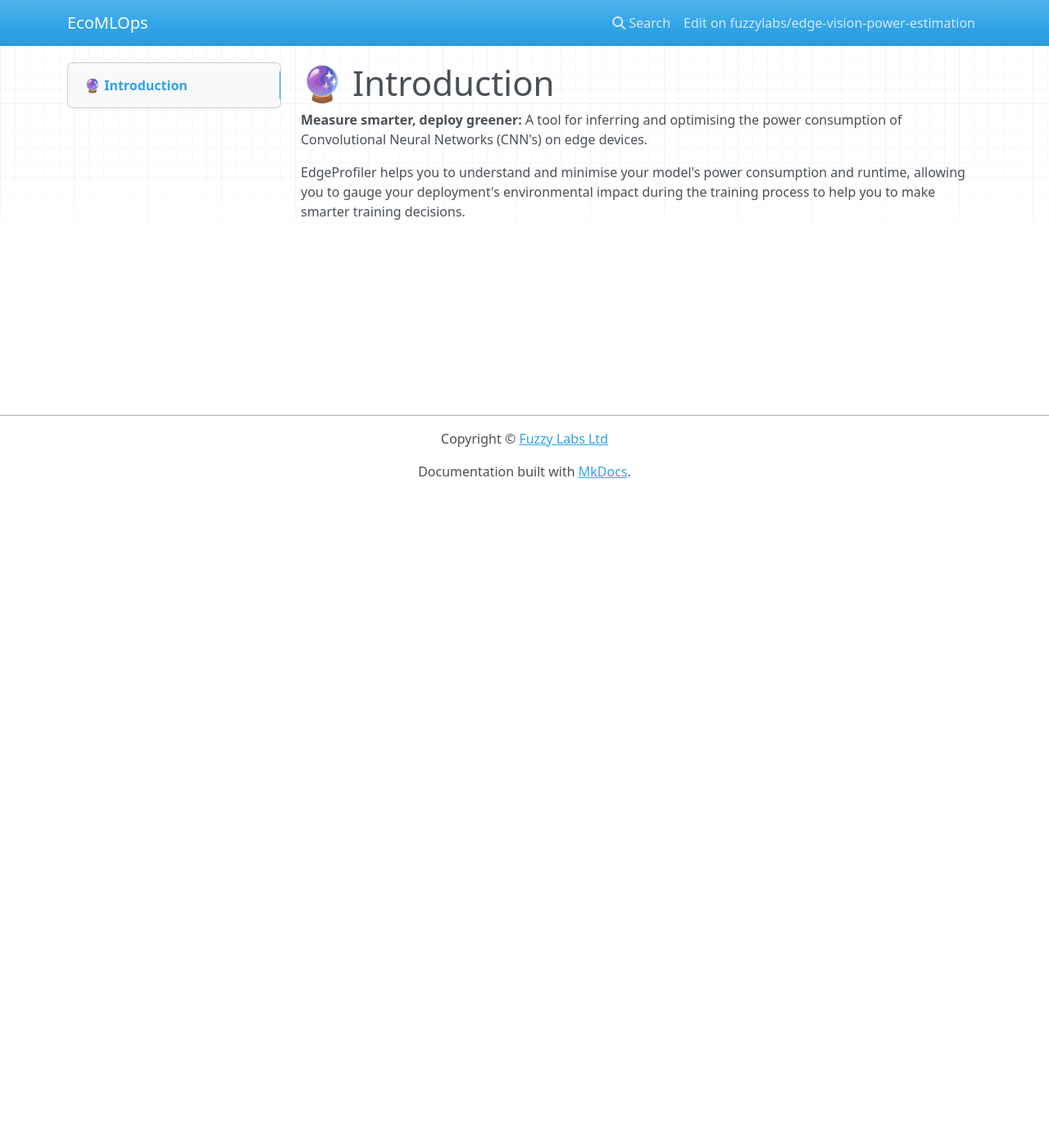
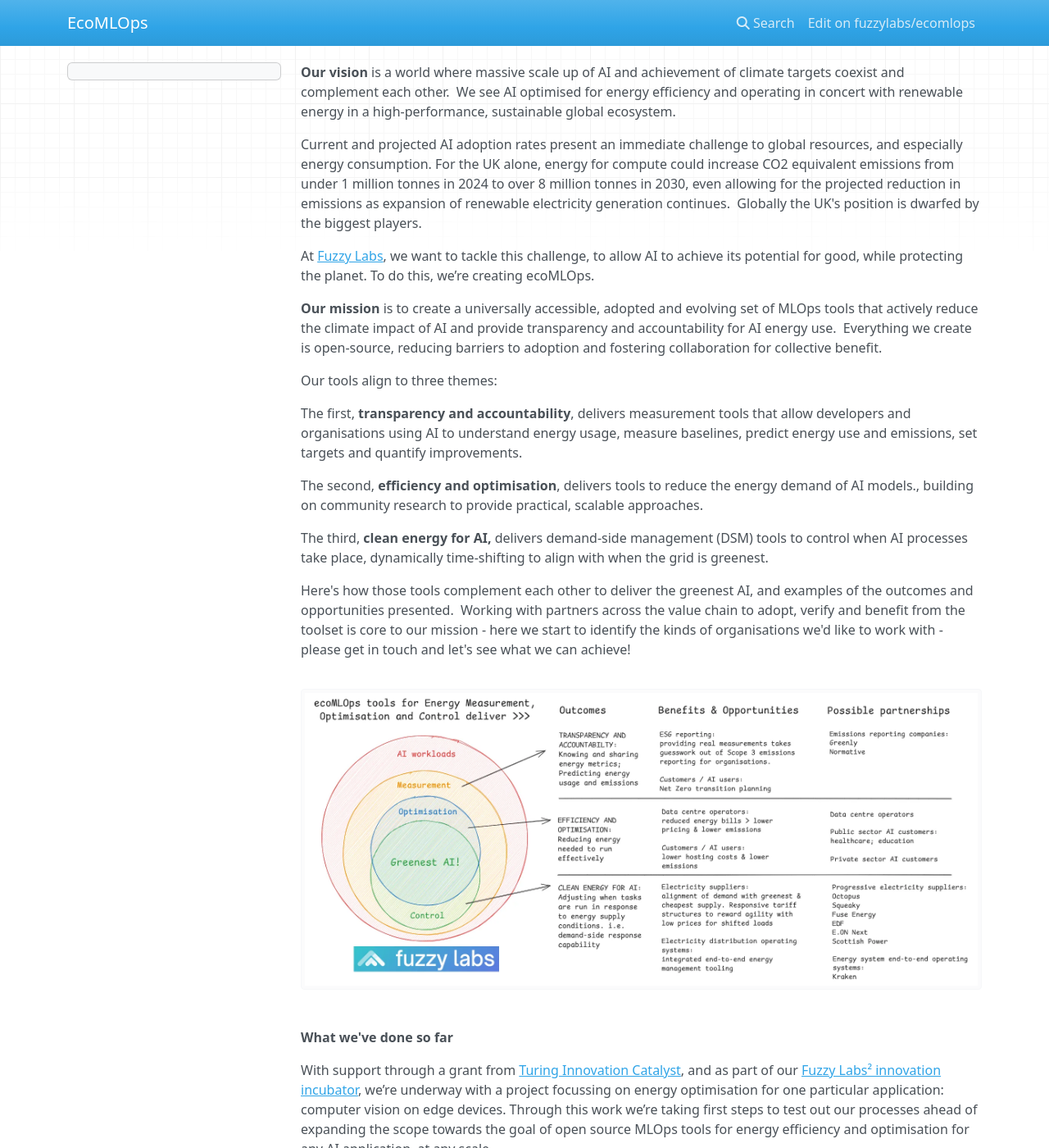
Before and after one commit to fuzzylabs/edge-vision-power-estimation, an MkDocs documentation site: the page built from website/index.md, in a window 1280 px wide and 1400 px high. Shown: the whole window at 82% size. Built offline with MkDocs 1.6.1, drawn with Linux system fonts in a browser that asks for light colours; nearby versions of some CDN libraries; some of the changed text lies outside the part shown.

Commit message:
Import website content and separate it from the docs

```diff
--- a/docs/index.md
+++ /dev/null
@@ -1,5 +0,0 @@
-# 🔮 Introduction
-
-**Measure smarter, deploy greener:** A tool for inferring and optimising the power consumption of Convolutional Neural Networks (CNN's) on edge devices.
-
-EdgeProfiler helps you to understand and minimise your model's power consumption and runtime, allowing you to gauge your deployment's environmental impact during the training process to help you to make smarter training decisions.
--- a/mkdocs.yml
+++ b/mkdocs.yml
@@ -1,8 +1,10 @@
 site_name: "EcoMLOps"
-site_description: A tool for inferring and optimising the power consumption of Convolutional Neural Networks (CNN's) on edge devices.
+site_description: AI scale up for net zero
 
-repo_name: fuzzylabs/edge-vision-power-estimation
-repo_url: https://github.com/fuzzylabs/edge-vision-power-estimation
+repo_name: fuzzylabs/ecomlops
+repo_url: https://github.com/fuzzylabs/ecomlops
+
+docs_dir: website
 
 nav:
   - Introduction: 'index.md'
--- /dev/null
+++ b/website/index.md
@@ -0,0 +1,29 @@
+**Our vision** is a world where massive scale up of AI and achievement of climate targets coexist and complement each other.  We see AI optimised for energy efficiency and operating in concert with renewable energy in a high-performance, sustainable global ecosystem.
+
+Current and projected AI adoption rates present an immediate challenge to global resources, and especially energy consumption. For the UK alone, energy for compute could increase CO2 equivalent emissions from under 1 million tonnes in 2024 to over 8 million tonnes in 2030, even allowing for the projected reduction in emissions as expansion of renewable electricity generation continues.  Globally the UK's position is dwarfed by the biggest players.
+
+At [Fuzzy Labs](https://www.fuzzylabs.ai/), we want to tackle this challenge, to allow AI to achieve its potential for good, while protecting the planet. To do this, we’re creating ecoMLOps.
+
+**Our mission** is to create a universally accessible, adopted and evolving set of MLOps tools that actively reduce the climate impact of AI and provide transparency and accountability for AI energy use.  Everything we create is open-source, reducing barriers to adoption and fostering collaboration for collective benefit.
+
+Our tools align to three themes:
+
+The first, **transparency and accountability**, delivers measurement tools that allow developers and organisations using AI to understand energy usage, measure baselines, predict energy use and emissions, set targets and quantify improvements.
+
+The second, **efficiency and optimisation**, delivers tools to reduce the energy demand of AI models., building on community research to provide practical, scalable approaches.
+
+The third, **clean energy for AI,** delivers demand-side management (DSM) tools to control when AI processes take place, dynamically time-shifting to align with when the grid is greenest.
+
+Here's how those tools complement each other to deliver the greenest AI, and examples of the outcomes and opportunities presented.  Working with partners across the value chain to adopt, verify and benefit from the toolset is core to our mission - here we start to identify the kinds of organisations we'd like to work with - please get in touch and let's see what we can achieve!
+
+![image.png](img/vision.png)
+
+**What we've done so far**
+
+With support through a grant from [Turing Innovation Catalyst](https://ticmanchester.org/), and as part of our [Fuzzy Labs² innovation incubator](https://www.fuzzylabs.ai/squared), we’re underway with a project focussing on energy optimisation for one particular application: computer vision on edge devices. Through this work we’re taking first steps to test out our processes ahead of expanding the scope towards the goal of open source MLOps tools for energy efficiency and optimisation for any AI application, at any scale.
+
+**Existing partners and how to get involved**
+
+We are already working with Lancaster University and Turing Innovation Catalyst, and starting discussions with potential commercial partners.
+
+We’d love to hear from you- whether to collaborate on development, explore opportunities for trials, partnerships or just out of interest. Please drop us a line at [talk@fuzzylabs.ai](mailto:talk@fuzzylabs.ai)
```
Also changed, not shown: website/css/extra.css (added, +8 -0 lines), website/img/image.webp (added), website/img/vision.png (added), 4 other files.
